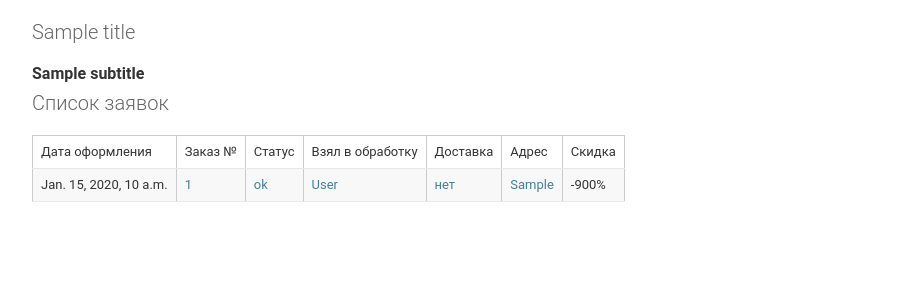
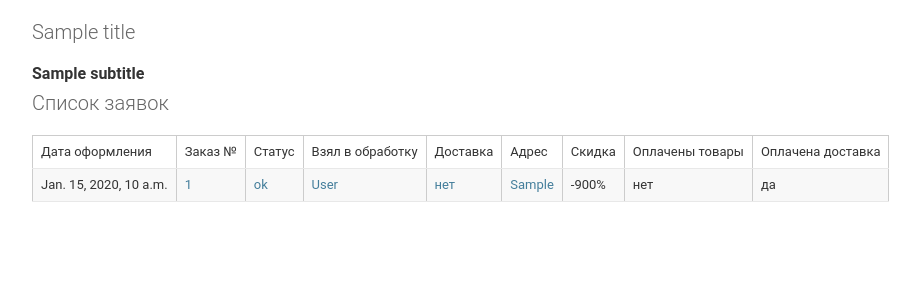
Before and after one commit to Valuenan/django_telegram_bot, a Django app: template templates/users/orders_list.html in a window 1280 px wide. Shown: the part 84-384 px from the top of the page, without its empty margins (8-928 px from the left). Run offline with Django 3.2, Linux system fonts and the light colour scheme; the template is opened without the code that fills it: most values are stand-ins (such as "Sample title", 1, 10 or a date in 2020); parts of the project's set-up code (start-up, migrations or seed data) failed here and were passed over.

Commit message:
added payed and delivery_payed on orders_list

```diff
--- a/templates/users/orders_list.html
+++ b/templates/users/orders_list.html
@@ -20,6 +20,8 @@
         <td>Доставка</td>
         <td>Адрес</td>
         <td>Скидка</td>
+        <td>Оплачены товары</td>
+        <td>Оплачена доставка</td>
     </tr>
     {% for order in orders %}
         <tr>
@@ -45,6 +47,12 @@
             <td>
                 {% get_discount order.discount %}%
             </td>
+            <td>
+                {% if order.payed %} да {% else %} нет {% endif %}
+            </td>
+            <td>
+                {% if order.delivery_price != 0 %} да {% else %} нет {% endif %}
+            </td>
         </tr>
     {% endfor %}
 </table>
```
Also changed, not shown: templates/users/orders_detail.html (+10 -10 lines).
